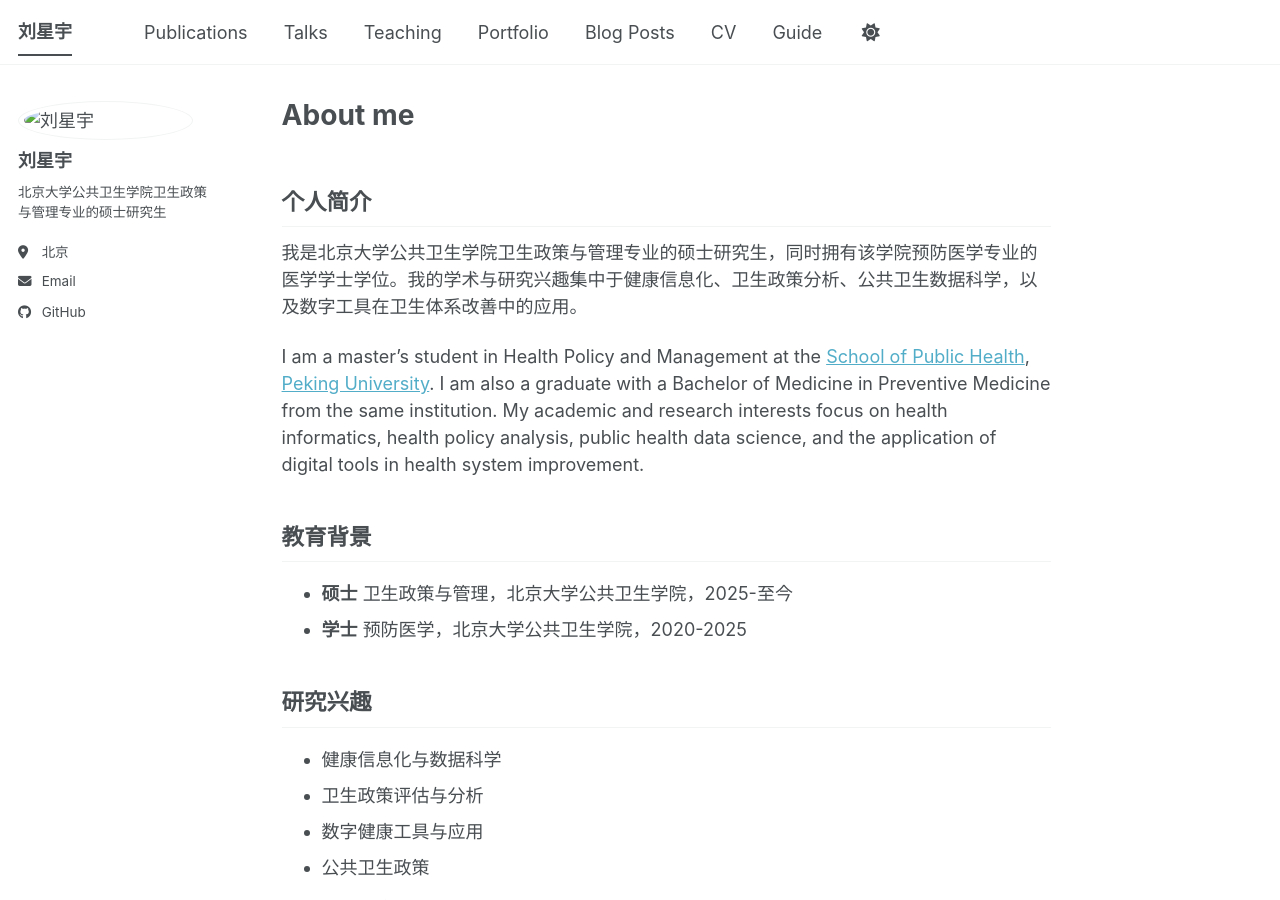
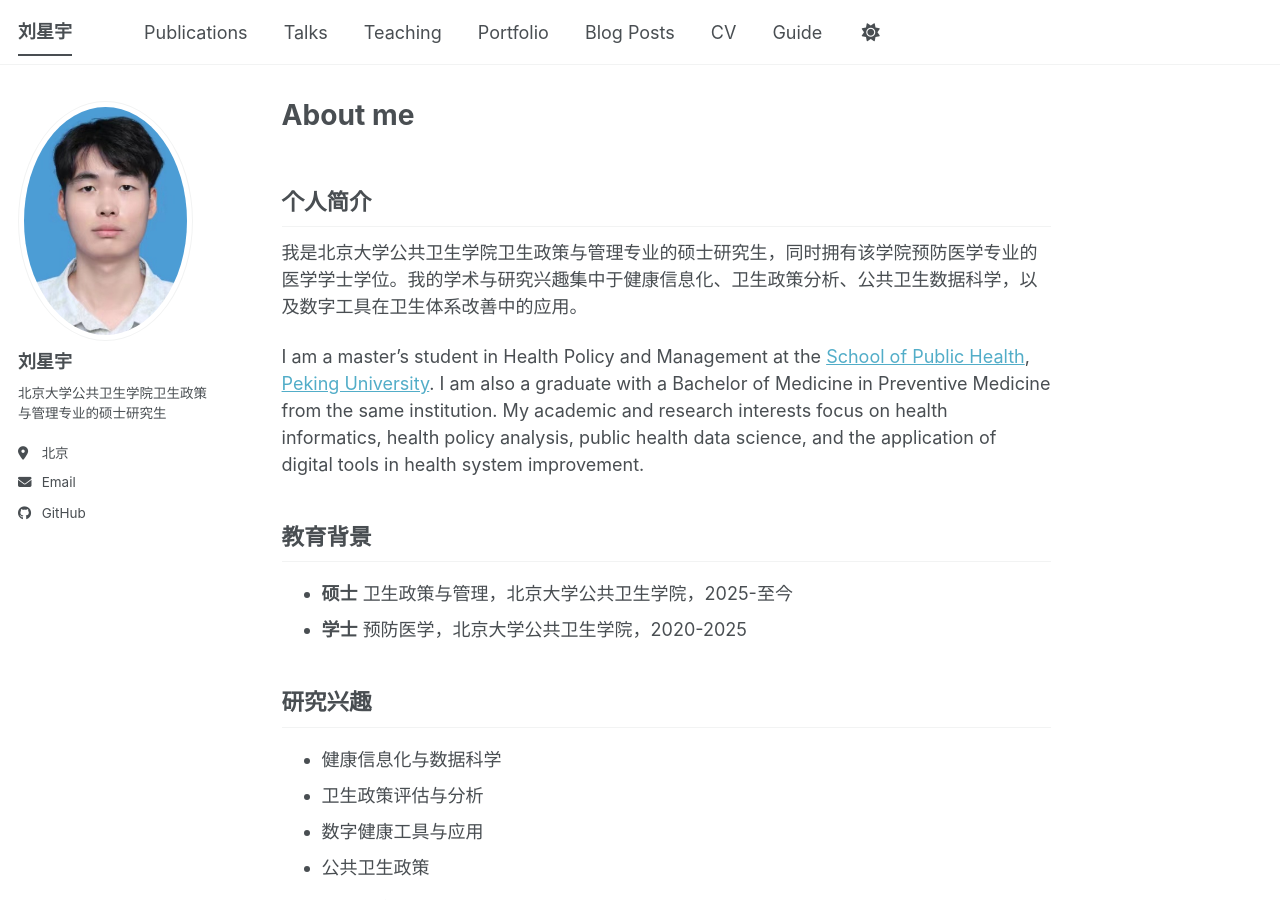
Before and after one commit to RememberLXY/RememberLXY.github.io, a Jekyll site: the page built from _pages/about.md, in a window 1280 px wide and 900 px high. Built offline with Jekyll 4.4.1, drawn with Linux system fonts in a browser that asks for light colours; a script bundle is joined from its source files by our own code; library files that are not in the unit come from our copies.

Commit message:
Update _config.yml

```diff
--- a/_config.yml
+++ b/_config.yml
@@ -23,7 +23,7 @@ repository               : "RememberLXY/RememberLXY.github.io"
 #               Additional customization can be done by editing /_includes/author-profile.html
 author:
   # Biographic information
-  avatar           : "RememberLXY.github.io/images/profilelxy.png"
+  avatar           : "../images/profilelxy.png"
   name             : "刘星宇"
   pronouns         :
   bio              : "北京大学公共卫生学院卫生政策与管理专业的硕士研究生"
```
